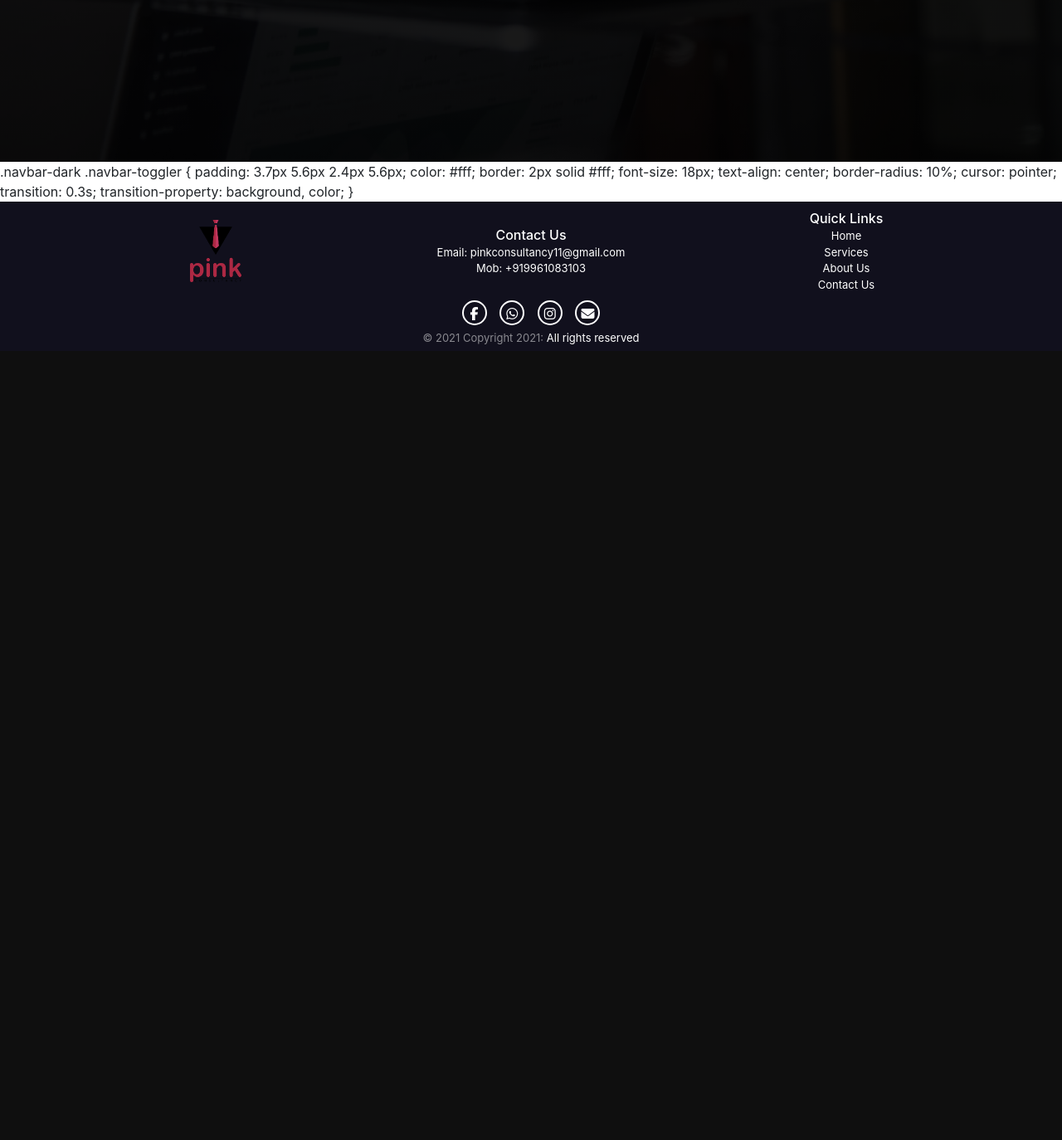
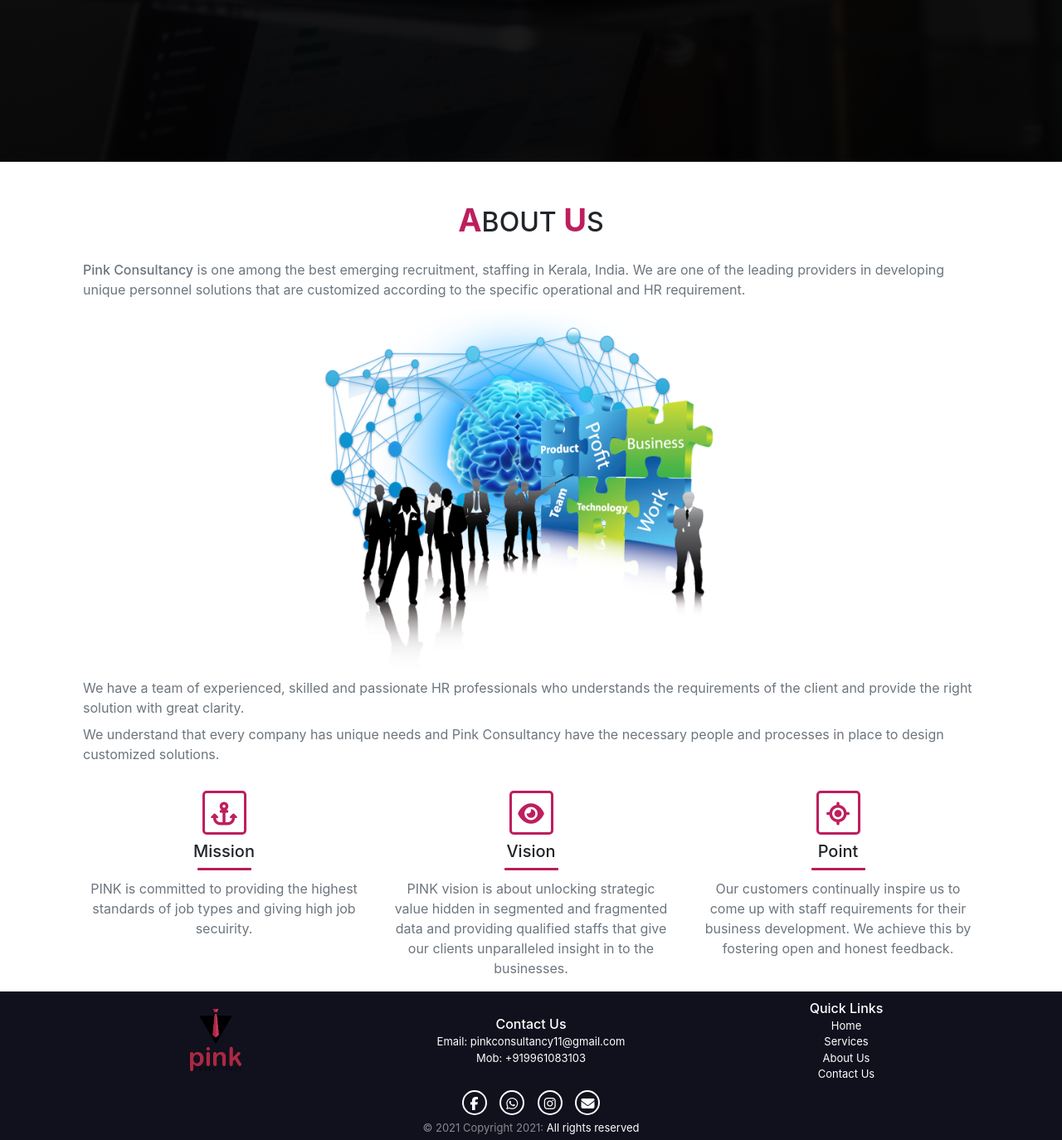
Before and after one commit to Akhil-K-Ponnani/thegopink, a Node server app: page /about in a window 1280 px wide. Shown: the part 605-1979 px from the top of the page at 83% size. Before the commit the page ends 1028 px from the top, so only its background shows below. Run offline with Node 20, Linux system fonts and the light colour scheme; some libraries are stand-ins or nearby versions.

Commit message:
About page almost completed

```diff
--- a/public/stylesheets/style.css
+++ b/public/stylesheets/style.css
@@ -193,6 +193,23 @@ header {
   margin-top: 10px;
 }
 
+/* About info section in about page */
+.about-info .icon {
+  color: #bd1f5e;
+  border: 3px solid #bd1f5e;
+  font-size: 28px;
+  text-align: center;
+  line-height: 1.8;
+  height: 53px;
+  width: 53px;
+  border-radius: 5px;
+  transition: 0.3s background;
+}
+
+.about-info .content {
+  margin-top: 10px;
+}
+
 /* Contact info section in Contact page */
 .contact-info .icon {
   color: #bd1f5e;
--- a/routes/user.js
+++ b/routes/user.js
@@ -7,8 +7,8 @@ router.get('/', (req, res)=> {
 })
 
 /* GET user service page */
-router.get('/service', (req, res)=> {
-    res.render('user/service', {service:'active'})
+router.get('/services', (req, res)=> {
+    res.render('user/services', {service:'active'})
 })
 
 /* GET user about page */
--- a/views/partials/user-footer.hbs
+++ b/views/partials/user-footer.hbs
@@ -12,7 +12,7 @@
             <div class="col-md-4 my-auto">
                 <div class="title">Quick Links</div>
                 <a href="/">Home</a><br>
-                <a href="/service">Services</a><br>
+                <a href="/services">Services</a><br>
                 <a href="/about">About Us</a><br>
                 <a href="/contact">Contact Us</a>
             </div>
@@ -21,7 +21,6 @@
     <a href="https://www.facebook.com/Pinkjob-106740127604737" class="social-icons"><i class="fab fa-facebook-f"></i></a>
     <a href="https://wa.me/+919961083103" class="social-icons"><i class="fab fa-whatsapp"></i></a>
     <a href="https://www.instagram.com/pink_consultancy_" class="social-icons"><i class="fab fa-instagram"></i></a>
-    {{!-- <a href="" class="social-icons"><i class="fab fa-linkedin-in"></i></a> --}}
-    <a href="mailto:pinkjobhr@gmail.com" class="social-icons"><i class="fas fa-envelope"></i></a><br />
+    <a href="mailto:pinkconsultancy11@gmail.com" class="social-icons"><i class="fas fa-envelope"></i></a><br />
     <span style="opacity: 0.5;">&copy; 2021 Copyright 2021:</span> All rights reserved
 </footer>
--- a/views/partials/user-header.hbs
+++ b/views/partials/user-header.hbs
@@ -8,7 +8,7 @@
                     <a class="nav-link" href="/">Home<span class="sr-only">(current)</span></a>
                 </li>
                 <li class="nav-item {{service}}">
-                    <a class="nav-link" href="/service">Services</a>
+                    <a class="nav-link" href="/services">Services</a>
                 </li>
                 <li class="nav-item {{about}}">
                     <a class="nav-link" href="/about">About Us</a>
--- a/views/user/about.hbs
+++ b/views/user/about.hbs
@@ -1,11 +1,44 @@
-.navbar-dark .navbar-toggler {
-  padding: 3.7px 5.6px 2.4px 5.6px;
-  color: #fff;
-  border: 2px solid #fff;
-  font-size: 18px;
-  text-align: center;
-  border-radius: 10%;
-  cursor: pointer;
-  transition: 0.3s;
-  transition-property: background, color;
-}
+<section>
+    <div class="container mt-5">
+        <h2 class="text-center section-title"><span class="first-letter">A</span>BOUT <span class="first-letter">U</span>S</h2>
+        <div class="row mt-4 mx-auto">
+            <div class="col-12 text-muted">
+                <label><span style="font-weight: 500;">Pink Consultancy</span> is one among the best emerging recruitment, staffing in Kerala, India. We are one of the leading providers in developing unique personnel solutions that are customized according to the specific operational and HR requirement.</label>
+                <img src="/images/about.png" alt="" width="500px" class="img-fluid mx-auto d-block">
+                <label>We have a team of experienced, skilled and passionate HR professionals who understands the requirements of the client and provide the right solution with great clarity.</label>
+                <label>We understand that every company has unique needs and Pink Consultancy have the necessary people and processes in place to design customized solutions.</label>
+            </div>
+        </div>
+    </div>
+</section>
+
+<section class="about-info">
+    <div class="container mt-4">
+        <div class="row mx-auto">
+            <div class="col-md-4 mb-3">
+                <div class="mission text-center">
+                    <i class="fas fa-anchor icon"></i>
+                    <h5 class="mt-2">Mission</h5>
+                    <hr class="m-auto section-subtitle-line">
+                    <div class="text-muted content">PINK is committed to providing the highest standards of job types and giving high job secuirity.</div>
+                </div>
+            </div>
+            <div class="col-md-4 mb-3">
+                <div class="vision text-center">
+                    <i class="fas fa-eye icon"></i>
+                    <h5 class="mt-2">Vision</h5>
+                    <hr class="m-auto section-subtitle-line">
+                    <div class="text-muted content">PINK vision is about unlocking strategic value hidden in segmented and fragmented data and providing qualified staffs that give our clients unparalleled insight in to the businesses.</div>
+                </div>
+            </div>
+            <div class="col-md-4 mb-3">
+                <div class="point text-center">
+                    <i class="fas fa-location icon"></i>
+                    <h5 class="mt-2">Point</h5>
+                    <hr class="m-auto section-subtitle-line">
+                    <div class="text-muted content">Our customers continually inspire us to come up with staff requirements for their business development. We achieve this by fostering open and honest feedback.</div>
+                </div>
+            </div>
+        </div>
+    </div>
+</section>
--- a/views/user/home.hbs
+++ b/views/user/home.hbs
@@ -42,7 +42,7 @@
                 <hr class="service-line">
             </div>
         </div>
-        <a href="/service" class="btn-primary-sm float-right">Read More...</a>
+        <a href="/services" class="btn-primary-sm float-right">Read More...</a>
     </div>
 </section>
 
```
Also changed, not shown: public/images/about.png (added), views/user/service.hbs (deleted), views/user/services.hbs (added).
